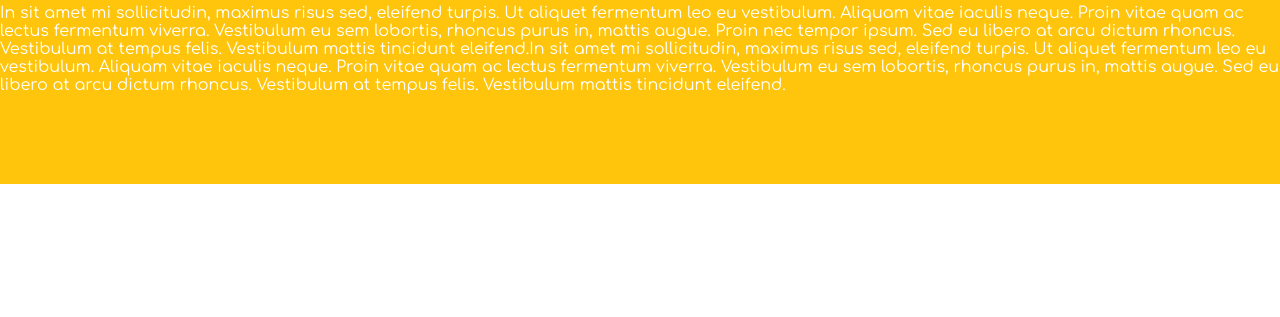
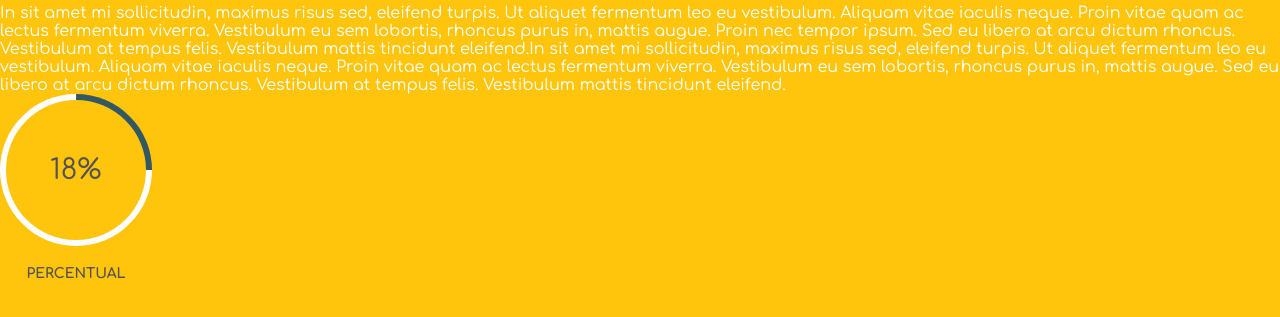
Before and after one commit to marcobrunodev/test-cubo-na-live, a Gatsby site: page / in a window 1280 px wide. Shown: the part 1380-1697 px from the top of the page. Before the commit the page ends 1564 px from the top, so only its background shows below. Built offline with nearby package versions, Linux system fonts and the light colour scheme; Gatsby itself is replaced by a stand-in of ours.

Commit message:
Created the DonutChart

```diff
--- /dev/null
+++ b/src/components/DonutChart/index.js
@@ -0,0 +1,11 @@
+import React from "react"
+import "./styles.css"
+
+const DonutChart = ({ value, title }) => (
+  <dl className="donut-chart">
+    <dd className="value"><span className="content">{value}</span></dd>
+    <dt className="title">{title}</dt>
+  </dl>
+)
+
+export default DonutChart
--- /dev/null
+++ b/src/components/DonutChart/styles.css
@@ -0,0 +1,29 @@
+.donut-chart {
+  display: inline-block;
+  text-align: center;
+  color: var(--color-eighth);
+}
+
+.donut-chart > .value {
+  display: flex;
+  justify-content: center;
+  align-items: center;
+  font-size: var(--size-big);
+  width: 140px;
+  height: 140px;
+  border: 6px solid var(--color-zero);
+  border-top-color: var(--color-base);
+  border-radius: 50%;
+  transform: rotate(45deg);
+  margin-bottom: var(--spacing-medium);
+}
+
+.donut-chart .content {
+  transform: rotate(-45deg);
+}
+
+.donut-chart > .title {
+  text-transform: uppercase;
+  font-weight: bold;
+  font-size: var(--size-small);
+}
--- a/src/pages/index.js
+++ b/src/pages/index.js
@@ -17,6 +17,7 @@ import HeaderCubo from "../components/HeaderCubo"
 import CarouselCubo from "../components/CarouselCubo"
 import HeaderSection from "../components/HeaderSection"
 import ServiceCubo from "../components/ServiceCubo"
+import DonutChart from "../components/DonutChart"
 
 const services = [
   {
@@ -72,6 +73,8 @@ export default () => (
         content="In sit amet mi sollicitudin, maximus risus sed, eleifend turpis. Ut aliquet fermentum leo eu vestibulum. Aliquam vitae iaculis neque. Proin vitae quam ac lectus fermentum viverra. Vestibulum eu sem lobortis, rhoncus purus in, mattis augue. Proin nec tempor ipsum. Sed eu libero at arcu dictum rhoncus. Vestibulum at tempus felis. Vestibulum mattis tincidunt eleifend.In sit amet mi sollicitudin, maximus risus sed, eleifend turpis. Ut aliquet fermentum leo eu vestibulum. Aliquam vitae iaculis neque. Proin vitae quam ac lectus fermentum viverra. Vestibulum eu sem lobortis, rhoncus purus in, mattis augue.
  Sed eu libero at arcu dictum rhoncus. Vestibulum at tempus felis. Vestibulum mattis tincidunt eleifend."
       />
+
+      <DonutChart value="18%" title="Percentual" />
     </SectionCubo>
   </>
 )
--- a/src/styles/settings/colors.css
+++ b/src/styles/settings/colors.css
@@ -8,5 +8,6 @@
   --color-fourth: #00b8e2;
   --color-fifth: #c4dae3;
   --color-sixth: #394b50;
-  --color-seven: #7b7b7b;
+  --color-seventh: #7b7b7b;
+  --color-eighth: #525252;
 }
```
Also changed, not shown: package.json (line endings or trailing spaces).
